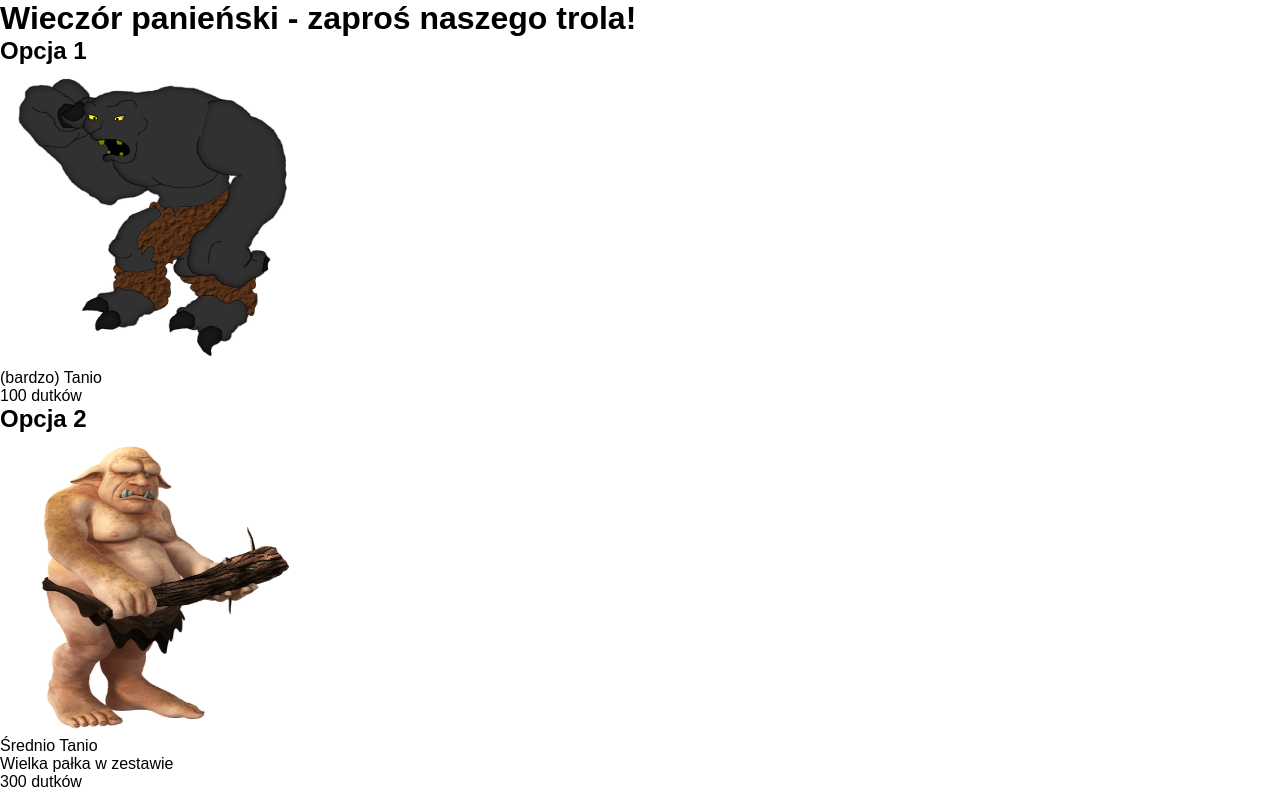
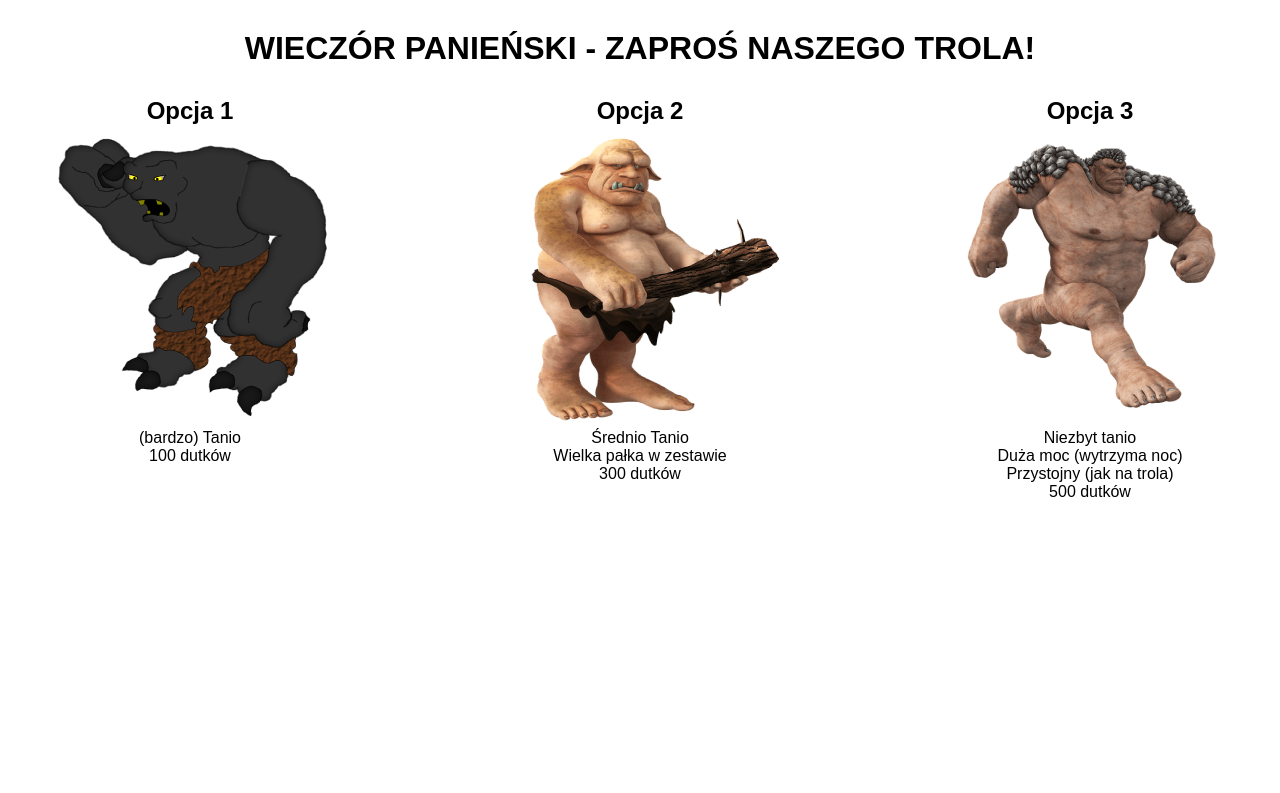
Before and after one commit to PZalles/Flexbox, a plain HTML site: page index.html in a window 1280 px wide. Shown: the top 793 px of the page. Drawn offline with Linux system fonts and the light colour scheme.

Commit message:
Add style code

```diff
--- a/style.css
+++ b/style.css
@@ -5,5 +5,18 @@
 }
 
 body {
+    text-align: center;
     font-family: arial;
 }
+
+h1 {
+    text-transform: uppercase;
+    margin: 30px;
+}
+
+section {
+    max-width: 1200px;
+    margin: 0 auto;
+    display: flex;
+    justify-content: space-between;
+}
```
